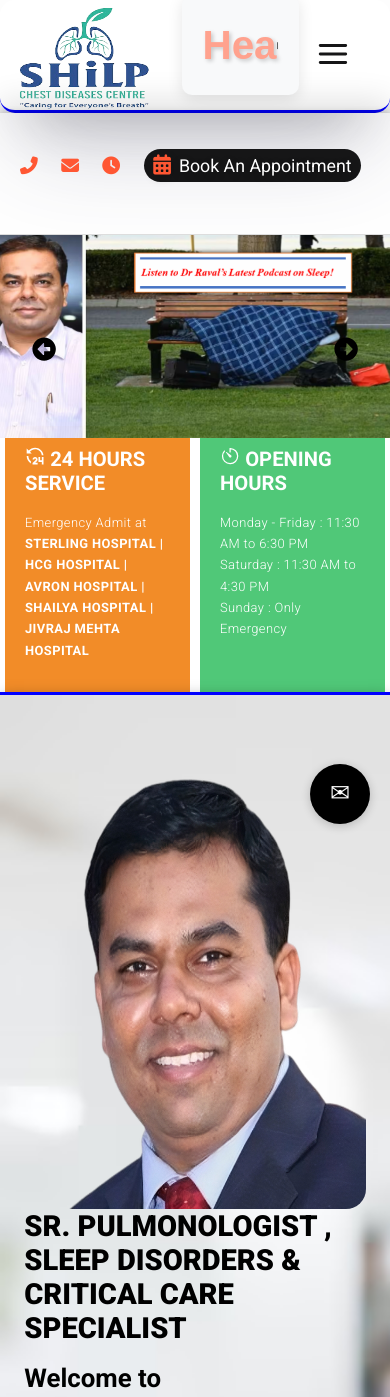
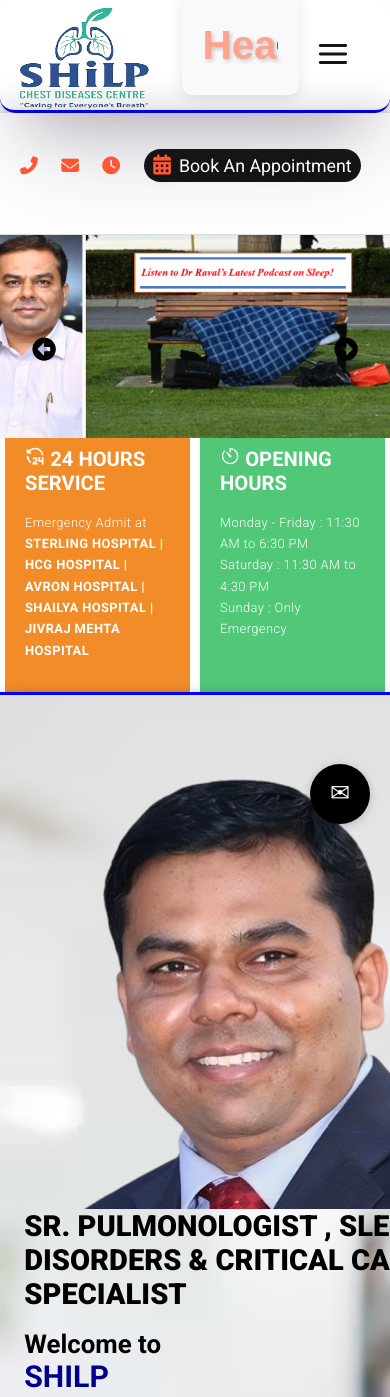
Before and after one commit to vraval13/Shilp_CDC, a Next.js app: page / in a window 390 px wide. Shown: the top 1397 px of the page. Built offline with nearby package versions, Linux system fonts and the light colour scheme.

Commit message:
added clients

```diff
--- a/src/app/components/HappyClient.js
+++ b/src/app/components/HappyClient.js
@@ -14,6 +14,9 @@ const reviews = [
   },
   {
     text:"A doctor with golden heart.Whenever we need help  he available 24*7.\n\nMoney is no matter for him."
+  },
+  {
+    text:"Dr Gopal Raval is very knowledgeable, calm, makes you understand your condition in simple and logical manner. \n\n Most tests are performed at his clinic or nearby places in same visit and diagnosis is done well. \n\n We thank you for your guidance and diagnosis offered to us on first visit."
   },
   // Add more reviews if needed
 ];
--- a/src/app/globals.css
+++ b/src/app/globals.css
@@ -14,7 +14,9 @@ html
     font-size: 50.5%;
     overflow-x: hidden;
 }
-
+body{
+    overflow-x: hidden;
+}
 html,
 body,
 h1,
--- a/src/app/layout.js
+++ b/src/app/layout.js
@@ -25,6 +25,7 @@ export default function RootLayout({ children }) {
     <html lang="en">
       <head>
         <link rel="icon" href="file.png" type="image/x-icon" />
+        <meta name="google-site-verification" content="nsMAE5RKUSH77fwDU9-vp9R8CcT-99TWHyDGtB0KQ3g" />
       </head>
       <body className={roboto.className}>
         <Header/>
--- a/src/app/styles/about.module.css
+++ b/src/app/styles/about.module.css
@@ -21,4 +21,9 @@
     height: 160vh;
     overflow: auto;
   }
+  .hero_image
+  {
+    width: 50%;
+    height: auto;
+  }
 }
--- a/src/app/styles/footer.module.css
+++ b/src/app/styles/footer.module.css
@@ -221,7 +221,7 @@
   .imap
   {
     margin-left: 0;
-    width: 100vw;
+    width: 65vw;
     height: 30vh;
   }
 }
--- a/src/app/styles/herosection.module.css
+++ b/src/app/styles/herosection.module.css
@@ -14,6 +14,7 @@
     -webkit-filter: blur(1px); */
     /* background-size: 400% 400%; */
     /*animation: gradient-bg 20s ease infinite;*/
+    overflow: hidden;
 }
 .hero_content
 {
@@ -102,4 +103,9 @@
     {
         height: 160vh;
     }
+    .hero_image img {
+        width: 100%; /* Ensure image does not exceed container width */
+        max-width: 450px; /* Maintain a maximum width */
+        height: auto; /* Keep aspect ratio */
+    }
 }
```
